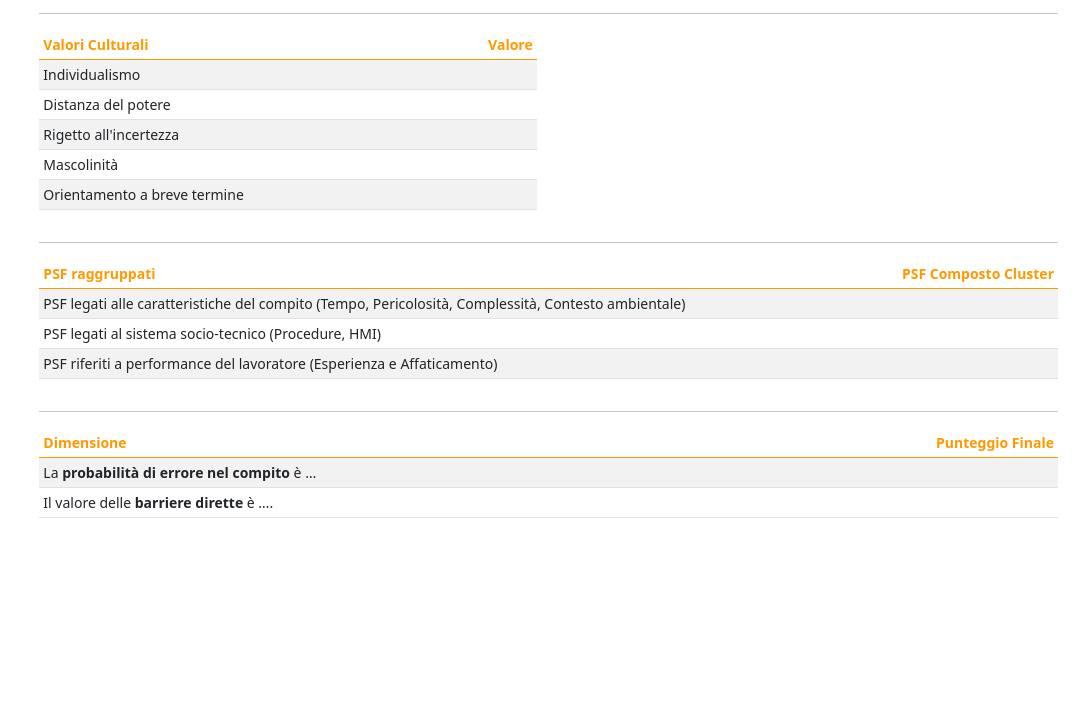
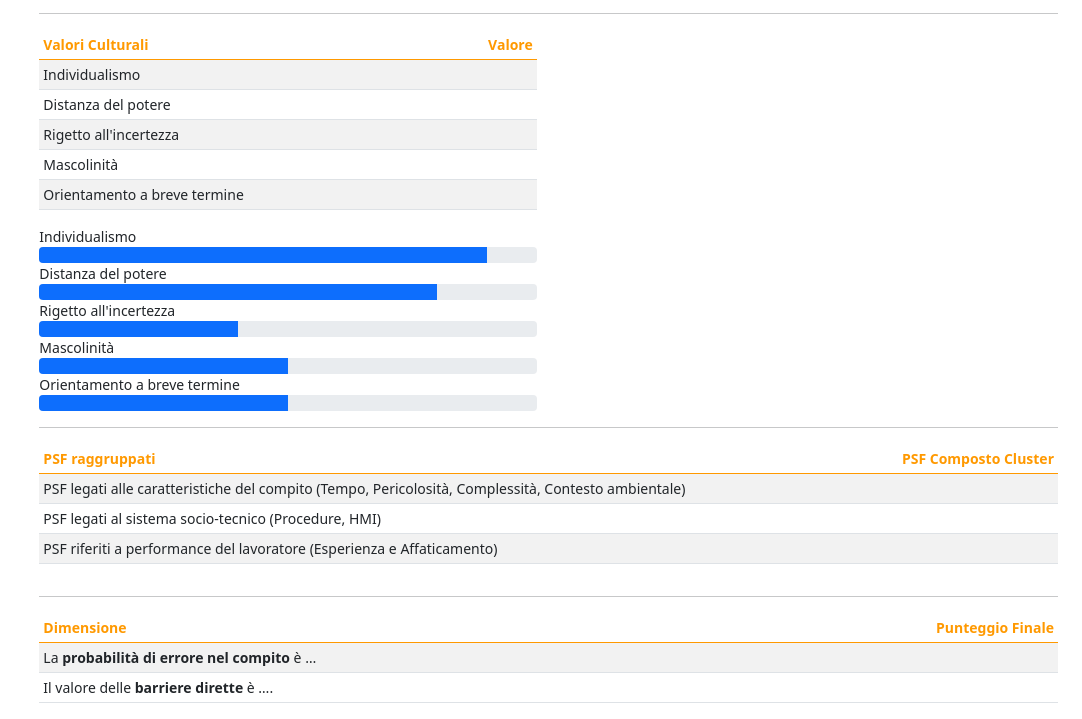
Before and after one commit to gabrieleaquaro/THEME_Tool, an Electron app: page pages/risultati.html in a window 1280 px wide. Shown: the part 972-1691 px from the top of the page, without its empty margins (198-1280 px from the left). Before the commit the page ends 1506 px from the top, so only its background shows below. Drawn offline with nearby package versions, Linux system fonts and the light colour scheme; no server answers.

Commit message:
bar structure

```diff
--- a/pages/risultati.html
+++ b/pages/risultati.html
@@ -335,10 +335,33 @@
                       <td>Orientamento a breve termine</td>
                       <td id="Orientamento" class="text-end"></td>
                     </tr>
-
-
                   </tbody>
                 </table>
+                <span></span> Individualismo  <span class="pull-right"></span>
+                  <div class="progress">
+                    <div class="progress-bar" role="progressbar" style="width: 90%;" aria-valuenow="90" aria-valuemin="0"
+                      aria-valuemax="100"></div>
+                  </div>
+                  <span>Distanza del potere</span> <span class="pull-right"></span>
+                  <div class="progress">
+                    <div class="progress-bar" role="progressbar" style="width: 80%" aria-valuenow="90" aria-valuemin="0"
+                      aria-valuemax="100"></div>
+                  </div>
+                  <span>Rigetto all'incertezza</span> <span class="pull-right"></span>
+                  <div class="progress">
+                    <div class="progress-bar" role="progressbar" style="width: 40%" aria-valuenow="40" aria-valuemin="0"
+                      aria-valuemax="100"></div>
+                  </div>
+                  <span>Mascolinità</span> <span class="pull-right"></span>
+                  <div class="progress">
+                    <div class="progress-bar" role="progressbar" style="width: 50%" aria-valuenow="50" aria-valuemin="0"
+                      aria-valuemax="100"></div>
+                  </div>
+                  <span>Orientamento a breve termine</span> <span class="pull-right"></span>
+                  <div class="progress">
+                    <div class="progress-bar" role="progressbar" style="width: 50%" aria-valuenow="50" aria-valuemin="0"
+                      aria-valuemax="100"></div>
+                  </div>
               </div>
             </div>
             <div class="col my-auto">
--- a/todo.txt
+++ b/todo.txt
@@ -5,7 +5,7 @@
 5.	inserire tutte le note previste nel foglio excel usando il pulsante info (iniziato, in info_handler e prob_errore)
 6.
 7.
-8.	Per interventi valutare fare un pop-up cliccando su “Show More”
-9.  "Risultati" mancano tabelle fondo pagina
+8.
+9.
 10. Finire interventi
 11. Click on chart --> open pop-up + button for download
```
